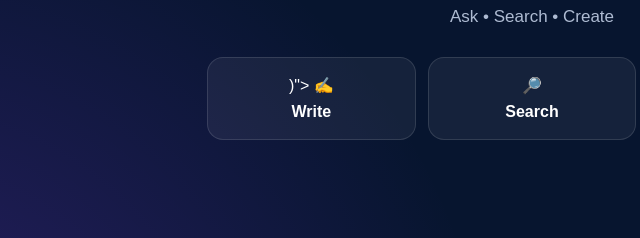
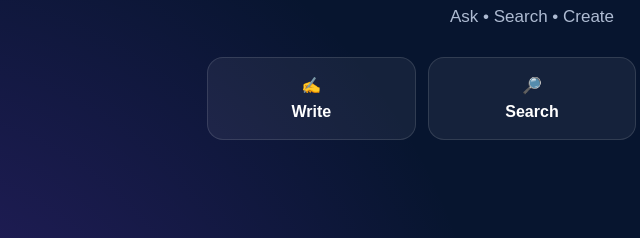
Before and after one commit to prweenhk345-ctrl/NORYXO-MINI, a plain HTML site: page app.html in a window 1280 px wide. Shown: the part 360-598 px from the top of the page, 108-748 px from the left. Drawn offline with nearby package versions, Linux system fonts and the light colour scheme.

Commit message:
Update app.html

```diff
--- a/app.html
+++ b/app.html
@@ -251,7 +251,7 @@
 
       <div class="quick-actions">
 
-        <div class="card" onclick="<div class="card" onclick="writeMode()">)">
+       <div class="card" onclick="writeMode()">
           ✍️
           <strong>Write</strong>
         </div>
```
